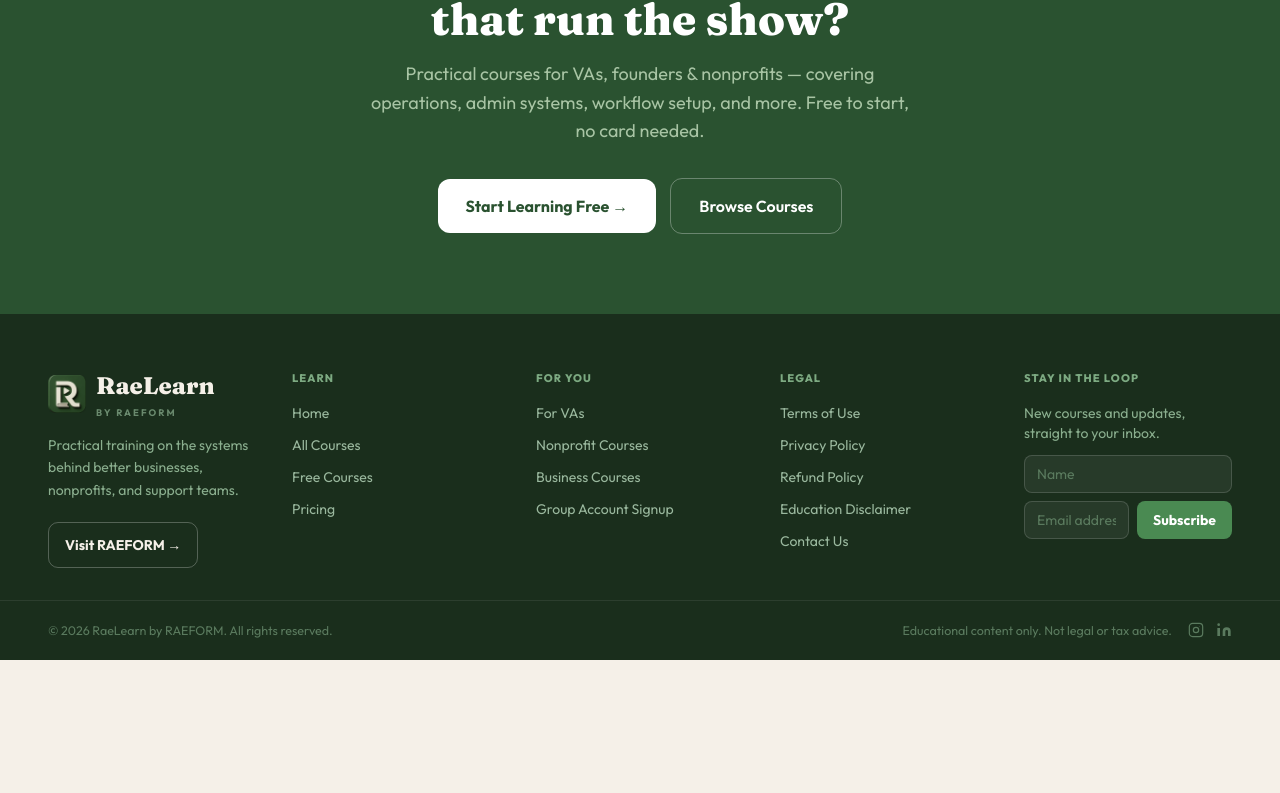
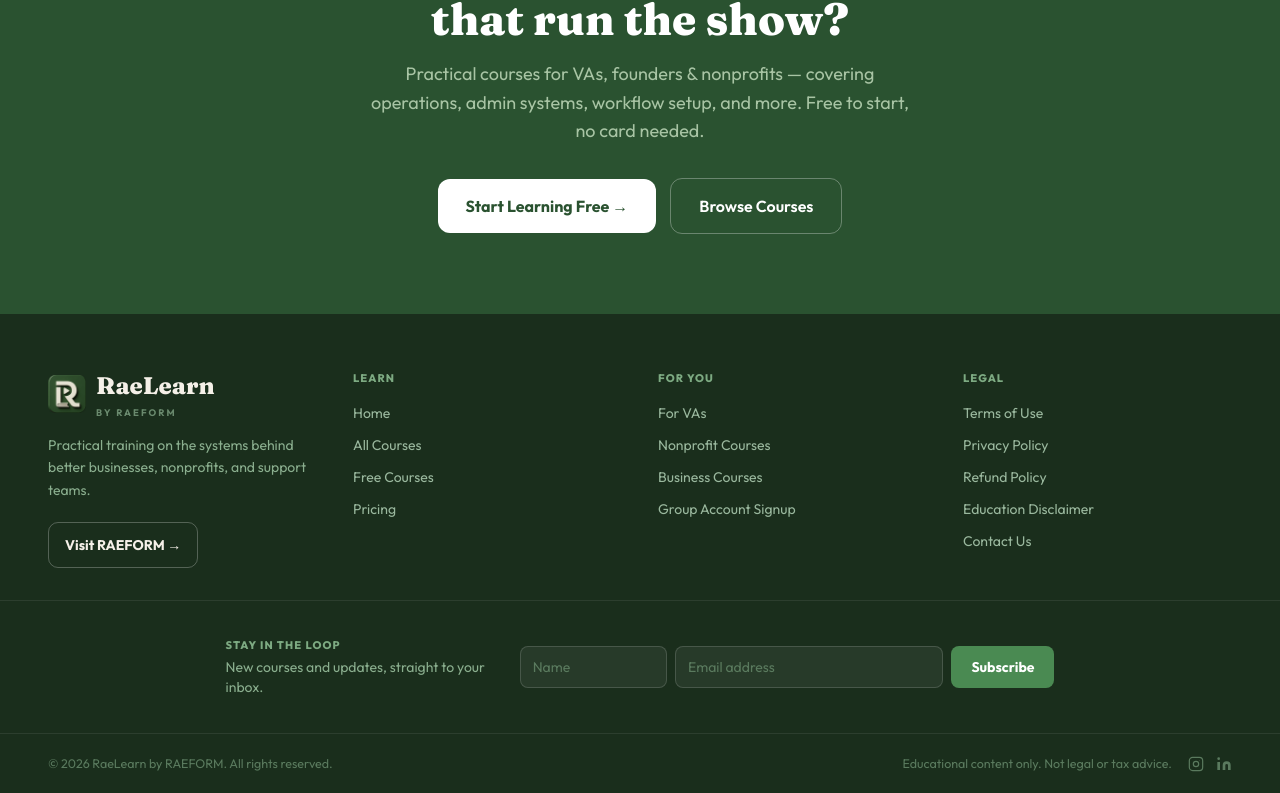
Before and after one commit to ItsRaennyDay/raelearn_official, a Next.js app in the folder web/: page / in a window 1280 px wide. Shown: the part 2344-3137 px from the top of the page. Before the commit the page ends 3004 px from the top, so only its background shows below. Built offline with nearby package versions, Linux system fonts and the light colour scheme; no server answers.

Commit message:
Widen footer newsletter form so the email placeholder isn't clipped
Moves the subscribe form out of the cramped 5-column footer grid into
its own full-width band with 15% side margins, and lays the fields out
inline (Name, Email, Subscribe) instead of squeezed into a ~300px
column.

```diff
--- a/web/components/SiteFooter.tsx
+++ b/web/components/SiteFooter.tsx
@@ -115,16 +115,22 @@ export default function SiteFooter() {
             ))}
           </div>
         </div>
+      </div>
 
-        {/* Newsletter col */}
-        <div>
-          <div className="text-[11px] font-extrabold tracking-[0.1em] uppercase text-[#7DAA82] mb-4">
-            Stay in the loop
+      {/* Newsletter row — its own full-width band so the form has room to breathe */}
+      <div className="border-t border-white/[0.08]">
+        <div className="max-w-[1240px] mx-auto px-7 py-9">
+          <div className="mx-[15%] flex flex-col md:flex-row md:items-center md:justify-between gap-4">
+            <div>
+              <div className="text-[11px] font-extrabold tracking-[0.1em] uppercase text-[#7DAA82] mb-1">
+                Stay in the loop
+              </div>
+              <p className="text-sm text-[#8AAE8E]">
+                New courses and updates, straight to your inbox.
+              </p>
+            </div>
+            <NewsletterFooterForm />
           </div>
-          <p className="text-sm text-[#8AAE8E] mb-3 max-w-[260px]">
-            New courses and updates, straight to your inbox.
-          </p>
-          <NewsletterFooterForm />
         </div>
       </div>
 
--- a/web/components/newsletter/NewsletterFooterForm.tsx
+++ b/web/components/newsletter/NewsletterFooterForm.tsx
@@ -23,28 +23,28 @@ export default function NewsletterFooterForm() {
         if (!email.trim()) return;
         subscribe(name, email);
       }}
-      className="flex flex-col gap-2 max-w-[300px]"
+      className="flex flex-col gap-2 w-full md:w-auto"
     >
+      <div className="flex flex-wrap gap-2">
         <input
           type="text"
           value={name}
           onChange={(e) => setName(e.target.value)}
           placeholder="Name"
-        className="px-3 py-2 text-sm rounded-lg bg-white/[0.06] border border-white/15 text-[#F5F0E8] placeholder:text-[#5A7A5E] outline-none focus:border-[#7DAA82]"
+          className="flex-1 min-w-[140px] px-3 py-2.5 text-sm rounded-lg bg-white/[0.06] border border-white/15 text-[#F5F0E8] placeholder:text-[#5A7A5E] outline-none focus:border-[#7DAA82]"
         />
-      <div className="flex gap-2">
         <input
           type="email"
           required
           value={email}
           onChange={(e) => setEmail(e.target.value)}
           placeholder="Email address"
-          className="flex-1 min-w-0 px-3 py-2 text-sm rounded-lg bg-white/[0.06] border border-white/15 text-[#F5F0E8] placeholder:text-[#5A7A5E] outline-none focus:border-[#7DAA82]"
+          className="flex-[2] min-w-[220px] px-3 py-2.5 text-sm rounded-lg bg-white/[0.06] border border-white/15 text-[#F5F0E8] placeholder:text-[#5A7A5E] outline-none focus:border-[#7DAA82]"
         />
         <button
           type="submit"
           disabled={status === "loading"}
-          className="shrink-0 px-4 py-2 text-sm font-bold rounded-lg bg-[#4A8A52] text-white hover:bg-[#5A9A62] transition-colors disabled:opacity-50"
+          className="shrink-0 px-5 py-2.5 text-sm font-bold rounded-lg bg-[#4A8A52] text-white hover:bg-[#5A9A62] transition-colors disabled:opacity-50"
         >
           {status === "loading" ? "…" : "Subscribe"}
         </button>
```
Lines whose indentation alone changed are shown as unchanged.
